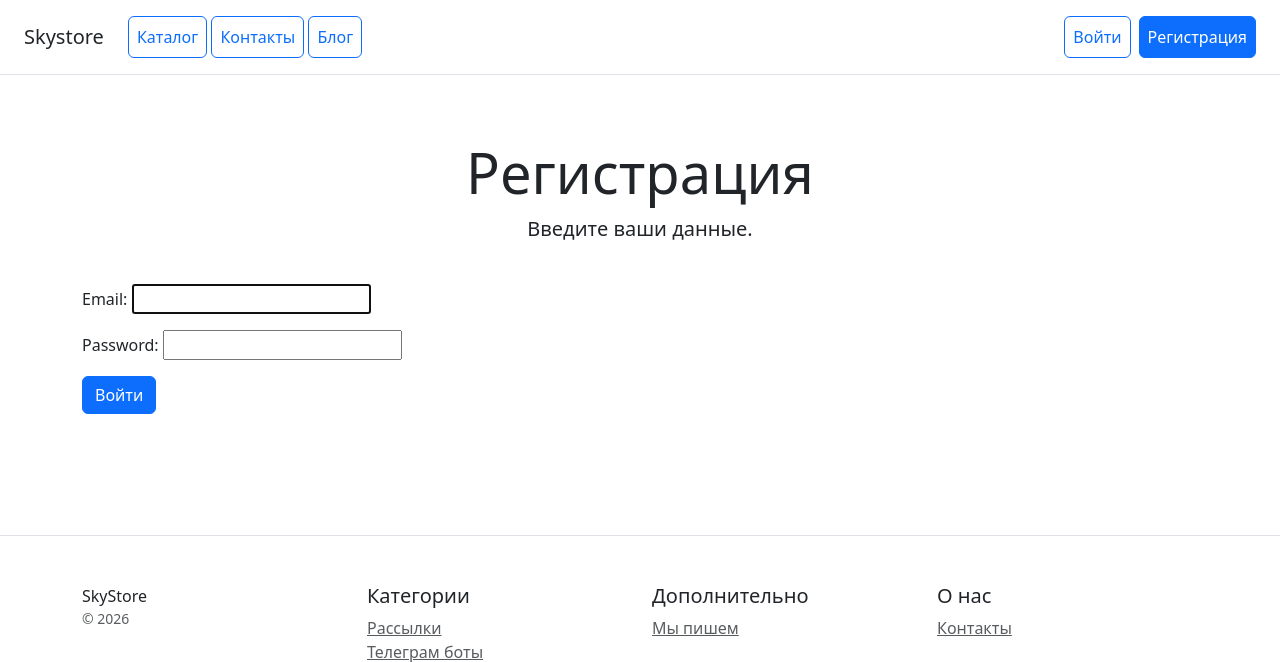
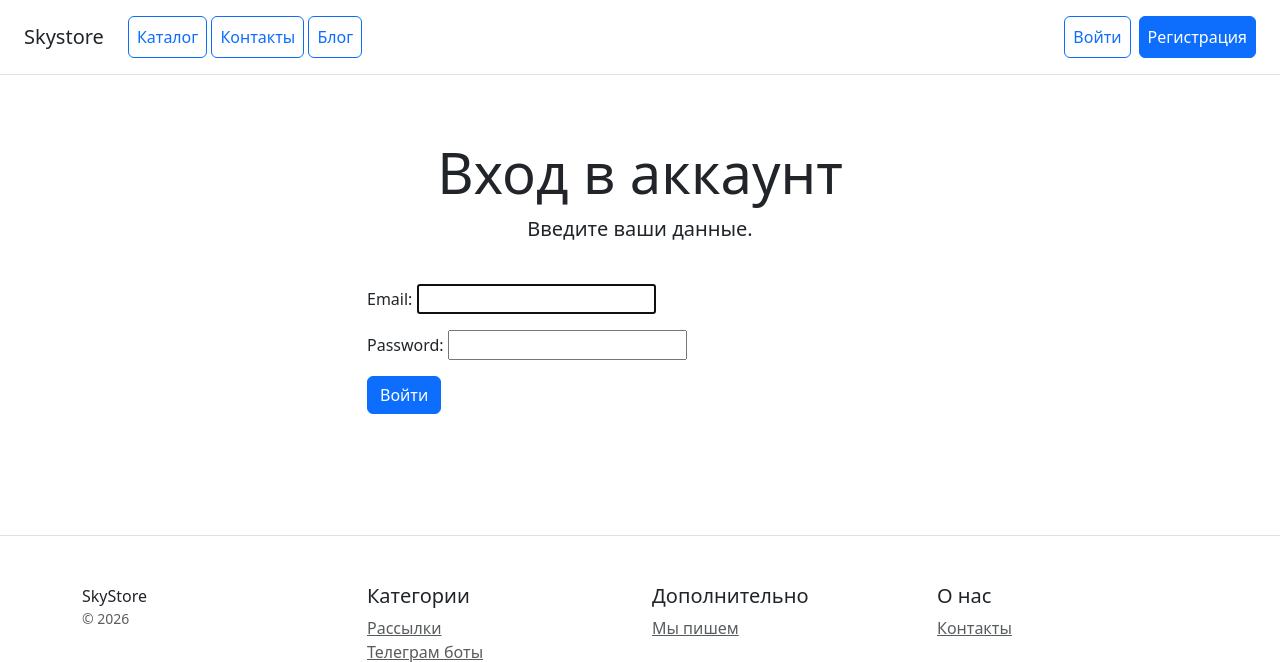
Before and after one commit to GrandBalaxon/CoreShop-Django, a Django app: page /users/login/ in a window 1280 px wide. Shown: the top 662 px of the page. Run offline with Django 5.2, Linux system fonts and the light colour scheme; parts of the project's set-up code (start-up, migrations or seed data) failed here and were passed over; some libraries are stand-ins or nearby versions.

Commit message:
feat: tweaked login.html style

```diff
--- a/users/templates/users/login.html
+++ b/users/templates/users/login.html
@@ -4,12 +4,12 @@
 <div class="container flex-grow-1">
 
     <div class="pricing-header px-3 py-3 pt-md-5 pb-md-4 mx-auto text-center">
-        <h1 class="display-4">Регистрация</h1>
+        <h1 class="display-4">Вход в аккаунт</h1>
         <p class="lead">Введите ваши данные.</p>
     </div>
 
-    <div class="row text-left gy-4">
-        <div class="col">
+    <div class="row justify-content-center">
+        <div class="col-12 col-md-8 col-lg-6">
 
             <form method="post">
                 {% csrf_token %}
```
